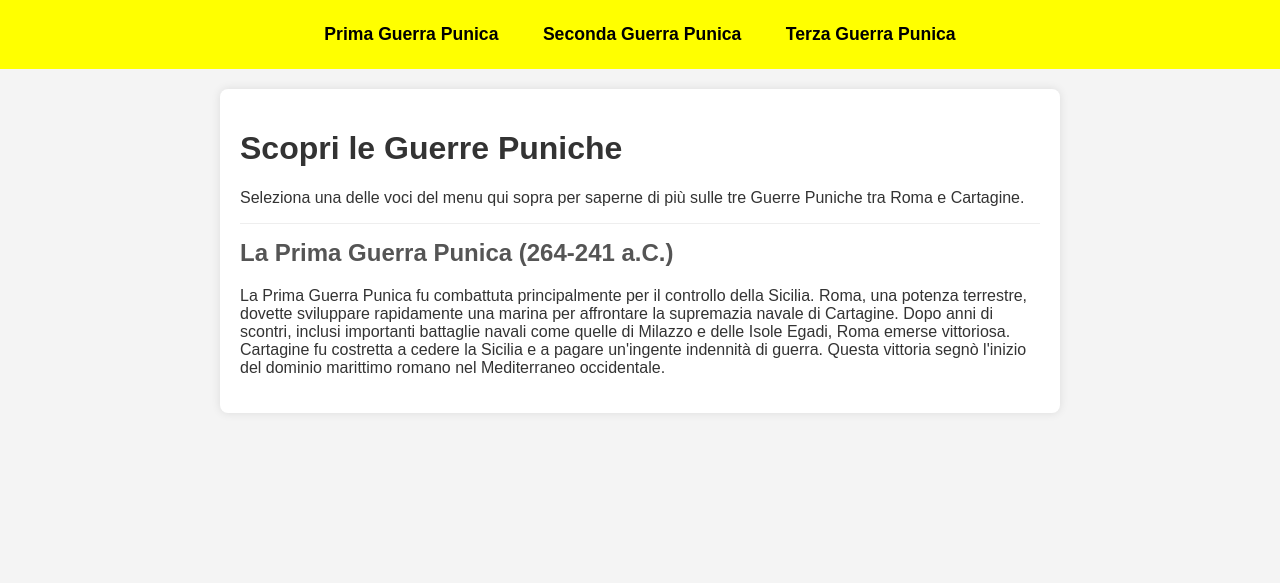
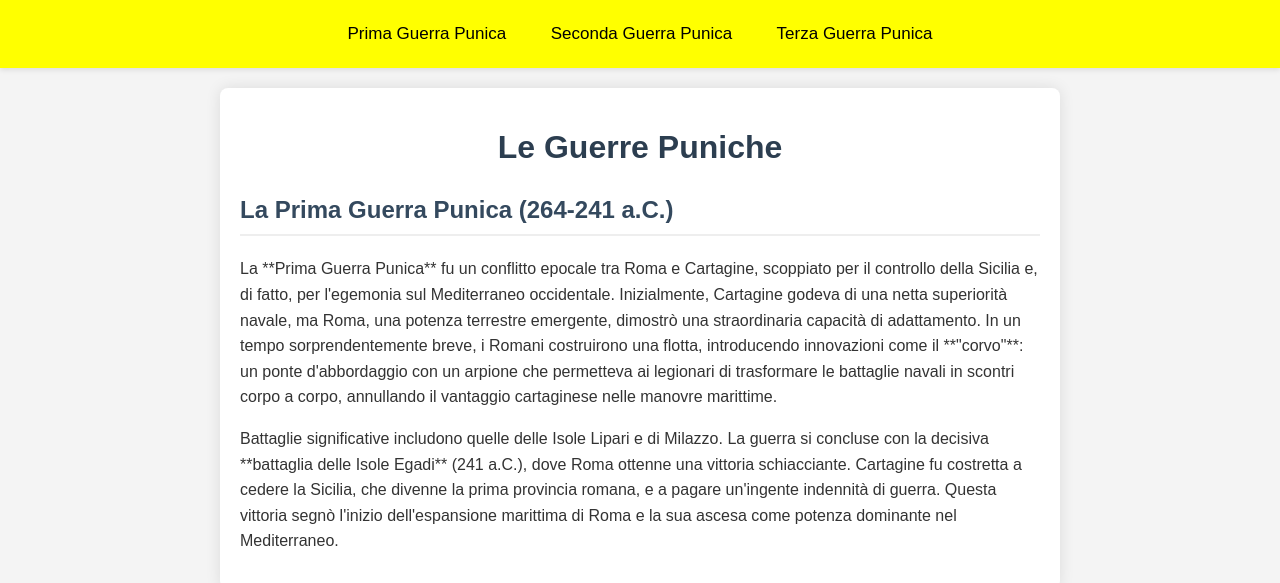
Before and after one commit to animatoredigitalecavmar/formazionedocenti, a plain HTML site: page index.html in a window 1280 px wide. Both pictures are taken after a click on the link "Prima Guerra Punica". Drawn offline with Linux system fonts and the light colour scheme.

Commit message:
Update index.html

```diff
--- a/index.html
+++ b/index.html
@@ -17,6 +17,7 @@
             overflow: hidden;
             text-align: center;
             padding: 10px 0;
+            box-shadow: 0 2px 5px rgba(0,0,0,0.1);
         }
         nav a {
             display: inline-block;
@@ -24,74 +25,92 @@
             text-align: center;
             padding: 14px 20px;
             text-decoration: none;
-            font-weight: bold;
-            font-size: 1.1em;
+            font-size: 17px;
             transition: background-color 0.3s ease;
         }
         nav a:hover {
-            background-color: #ffd700; /* A slightly darker yellow on hover */
+            background-color: #ffd700; /* Un giallo leggermente più scuro al passaggio del mouse */
         }
         .content {
             padding: 20px;
-            margin: 0 auto;
+            margin: 20px auto;
             max-width: 800px;
             background-color: white;
-            box-shadow: 0 0 10px rgba(0, 0, 0, 0.1);
+            box-shadow: 0 0 15px rgba(0, 0, 0, 0.1);
             border-radius: 8px;
-            margin-top: 20px;
         }
-        .war-description {
-            display: none; /* Hidden by default */
-            margin-top: 15px;
-            border-top: 1px solid #eee;
-            padding-top: 15px;
+        .hidden {
+            display: none;
         }
-        .war-description h2 {
-            color: #555;
-            margin-top: 0;
+        h1 {
+            color: #2c3e50;
+            text-align: center;
+            margin-bottom: 30px;
+        }
+        h2 {
+            color: #34495e;
+            border-bottom: 2px solid #eee;
+            padding-bottom: 10px;
+            margin-top: 30px;
+        }
+        p {
+            line-height: 1.6;
+            margin-bottom: 15px;
         }
     </style>
 </head>
 <body>
 
     <nav>
-        <a href="#" onclick="showWar('firstPunic')">Prima Guerra Punica</a>
-        <a href="#" onclick="showWar('secondPunic')">Seconda Guerra Punica</a>
-        <a href="#" onclick="showWar('thirdPunic')">Terza Guerra Punica</a>
+        <a href="#" onclick="showContent('prima-punica')">Prima Guerra Punica</a>
+        <a href="#" onclick="showContent('seconda-punica')">Seconda Guerra Punica</a>
+        <a href="#" onclick="showContent('terza-punica')">Terza Guerra Punica</a>
     </nav>
 
     <div class="content">
-        <h1>Scopri le Guerre Puniche</h1>
-        <p>Seleziona una delle voci del menu qui sopra per saperne di più sulle tre Guerre Puniche tra Roma e Cartagine.</p>
+        <h1>Le Guerre Puniche</h1>
 
-        <div id="firstPunic" class="war-description">
-            <h2>La Prima Guerra Punica (264-241 a.C.)</h2>
-            <p>La Prima Guerra Punica fu combattuta principalmente per il controllo della Sicilia. Roma, una potenza terrestre, dovette sviluppare rapidamente una marina per affrontare la supremazia navale di Cartagine. Dopo anni di scontri, inclusi importanti battaglie navali come quelle di Milazzo e delle Isole Egadi, Roma emerse vittoriosa. Cartagine fu costretta a cedere la Sicilia e a pagare un'ingente indennità di guerra. Questa vittoria segnò l'inizio del dominio marittimo romano nel Mediterraneo occidentale.</p>
+        <div id="default-content">
+            <p>Benvenuto! Seleziona una delle voci dal menu in alto per scoprire i dettagli di ogni Guerra Punica.</p>
         </div>
 
-        <div id="secondPunic" class="war-description">
-            <h2>La Seconda Guerra Punica (218-201 a.C.)</h2>
-            <p>La Seconda Guerra Punica è famosa per la figura di Annibale Barca, il brillante generale cartaginese che guidò un esercito, con elefanti, attraverso le Alpi per invadere l'Italia. Nonostante le schiaccianti vittorie iniziali di Annibale, come la Battaglia di Canne, Roma riuscì a resistere e ad evitare lo scontro diretto quando possibile. Alla fine, il generale romano Scipione l'Africano portò la guerra in Nord Africa, costringendo Annibale a tornare per difendere Cartagine. La guerra culminò con la decisiva vittoria romana nella Battaglia di Zama. Cartagine perse tutti i suoi possedimenti al di fuori dell'Africa e fu costretta a ridimensionare drasticamente la sua flotta e a pagare un'ulteriore pesante indennità.</p>
+        <div id="prima-punica" class="war-details hidden">
+            <h2>La Prima Guerra Punica (264-241 a.C.)</h2>
+            <p>La **Prima Guerra Punica** fu un conflitto epocale tra Roma e Cartagine, scoppiato per il controllo della Sicilia e, di fatto, per l'egemonia sul Mediterraneo occidentale. Inizialmente, Cartagine godeva di una netta superiorità navale, ma Roma, una potenza terrestre emergente, dimostrò una straordinaria capacità di adattamento. In un tempo sorprendentemente breve, i Romani costruirono una flotta, introducendo innovazioni come il **"corvo"**: un ponte d'abbordaggio con un arpione che permetteva ai legionari di trasformare le battaglie navali in scontri corpo a corpo, annullando il vantaggio cartaginese nelle manovre marittime.</p>
+            <p>Battaglie significative includono quelle delle Isole Lipari e di Milazzo. La guerra si concluse con la decisiva **battaglia delle Isole Egadi** (241 a.C.), dove Roma ottenne una vittoria schiacciante. Cartagine fu costretta a cedere la Sicilia, che divenne la prima provincia romana, e a pagare un'ingente indennità di guerra. Questa vittoria segnò l'inizio dell'espansione marittima di Roma e la sua ascesa come potenza dominante nel Mediterraneo.</p>
         </div>
 
-        <div id="thirdPunic" class="war-description">
+        <div id="seconda-punica" class="war-details hidden">
+            <h2>La Seconda Guerra Punica (218-201 a.C.)</h2>
+            <p>La **Seconda Guerra Punica** è forse la più celebre e drammatica, dominata dalla figura di **Annibale Barca**, il geniale generale cartaginese. Il conflitto iniziò con l'attacco di Annibale a Sagunto, città alleata di Roma. La sua epica marcia attraverso le Alpi con gli elefanti e le successive vittorie in Italia (battaglie del Ticino, della Trebbia, del Lago Trasimeno e soprattutto la devastante **battaglia di Canne** nel 216 a.C., una delle più grandi disfatte romane) misero Roma sull'orlo del baratro. Nonostante ciò, Annibale non riuscì mai a conquistare la città eterna, grazie alla strategia di logoramento e alla tenacia romana.</p>
+            <p>Roma, sotto la guida strategica di **Publio Cornelio Scipione Africano**, decise di portare la guerra in Africa, costringendo Annibale a richiamare le sue truppe dall'Italia. La guerra culminò nella decisiva **battaglia di Zama** (202 a.C.), dove Scipione sconfisse Annibale. Le condizioni di pace furono durissime per Cartagine: perdita di tutti i possedimenti al di fuori dell'Africa, drastica riduzione della flotta e un'enorme indennità di guerra. Cartagine divenne uno stato cliente di Roma, la cui egemonia sul Mediterraneo occidentale era ormai consolidata.</p>
+        </div>
+
+        <div id="terza-punica" class="war-details hidden">
             <h2>La Terza Guerra Punica (149-146 a.C.)</h2>
-            <p>La Terza Guerra Punica fu il culmine di anni di tensione e del desiderio di Roma di eliminare definitivamente la minaccia cartaginese. Nonostante Cartagine fosse ormai una potenza militare ridotta, la sua ripresa economica e le sue difese spinsero Roma all'azione. La guerra fu relativamente breve e si concluse con l'assedio e la completa distruzione di Cartagine. La città fu rasa al suolo, i suoi abitanti ridotti in schiavitù e il territorio circostante annesso alla provincia romana d'Africa. Questo evento segnò la fine definitiva di Cartagine come entità politica e la supremazia indiscussa di Roma nel Mediterraneo.</p>
+            <p>La **Terza Guerra Punica** fu un epilogo quasi inevitabile delle tensioni tra Roma e Cartagine, nonostante quest'ultima fosse ormai una potenza militare marginale. Figure influenti a Roma, come **Catone il Vecchio**, continuavano a predicare la distruzione di Cartagine con il famoso motto "**Carthago delenda est**" (Cartagine deve essere distrutta). Le continue dispute territoriali con la Numidia (alleata di Roma) e le presunte violazioni dei trattati da parte di Cartagine fornirono il pretesto per l'intervento romano.</p>
+            <p>Roma assediò Cartagine per tre anni. Nonostante la città fosse stata ridotta all'ombra della sua antica grandezza, i Cartaginesi opposero una resistenza eroica. Nel **146 a.C.**, Cartagine cadde. La città fu completamente distrutta, rasa al suolo, e i suoi abitanti superstiti furono schiavizzati. Le fonti storiche narrano (sebbene la veridicità sia dibattuta) che il terreno fu persino cosparso di sale per renderlo infertile. Il territorio di Cartagine divenne la provincia romana d'Africa. La distruzione di Cartagine segnò la fine definitiva di ogni rivale significativo per Roma nel Mediterraneo, consolidando il suo dominio incontrastato e aprendo la strada a un'ulteriore espansione.</p>
         </div>
     </div>
 
     <script>
-        function showWar(warId) {
-            // Hide all war descriptions
-            var descriptions = document.getElementsByClassName('war-description');
-            for (var i = 0; i < descriptions.length; i++) {
-                descriptions[i].style.display = 'none';
+        function showContent(id) {
+            // Nasconde il contenuto predefinito se presente
+            const defaultContent = document.getElementById('default-content');
+            if (defaultContent) {
+                defaultContent.classList.add('hidden');
             }
 
-            // Show the selected war description
-            var selectedWar = document.getElementById(warId);
-            if (selectedWar) {
-                selectedWar.style.display = 'block';
+            // Nasconde tutti i dettagli delle guerre
+            const warDetails = document.querySelectorAll('.war-details');
+            warDetails.forEach(div => {
+                div.classList.add('hidden');
+            });
+
+            // Mostra i dettagli della guerra selezionata
+            const selectedContent = document.getElementById(id);
+            if (selectedContent) {
+                selectedContent.classList.remove('hidden');
             }
         }
     </script>
```
